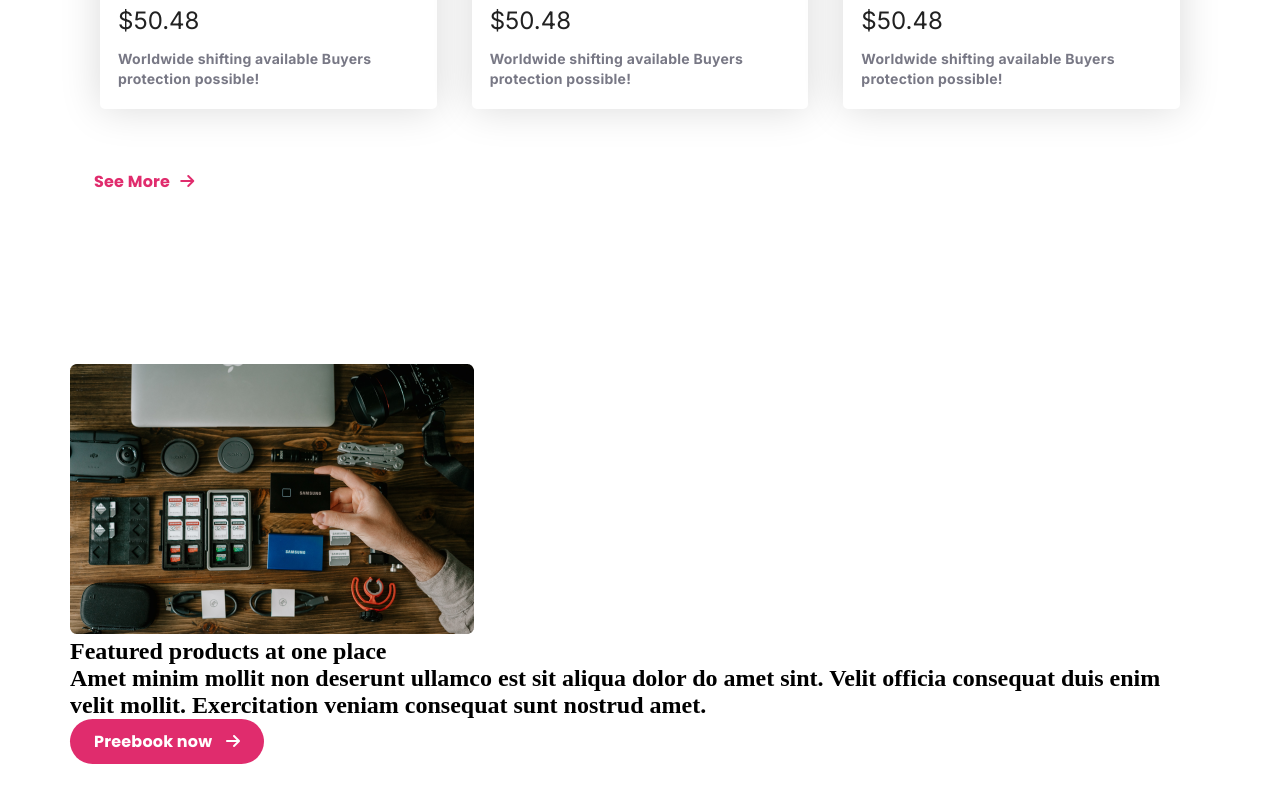
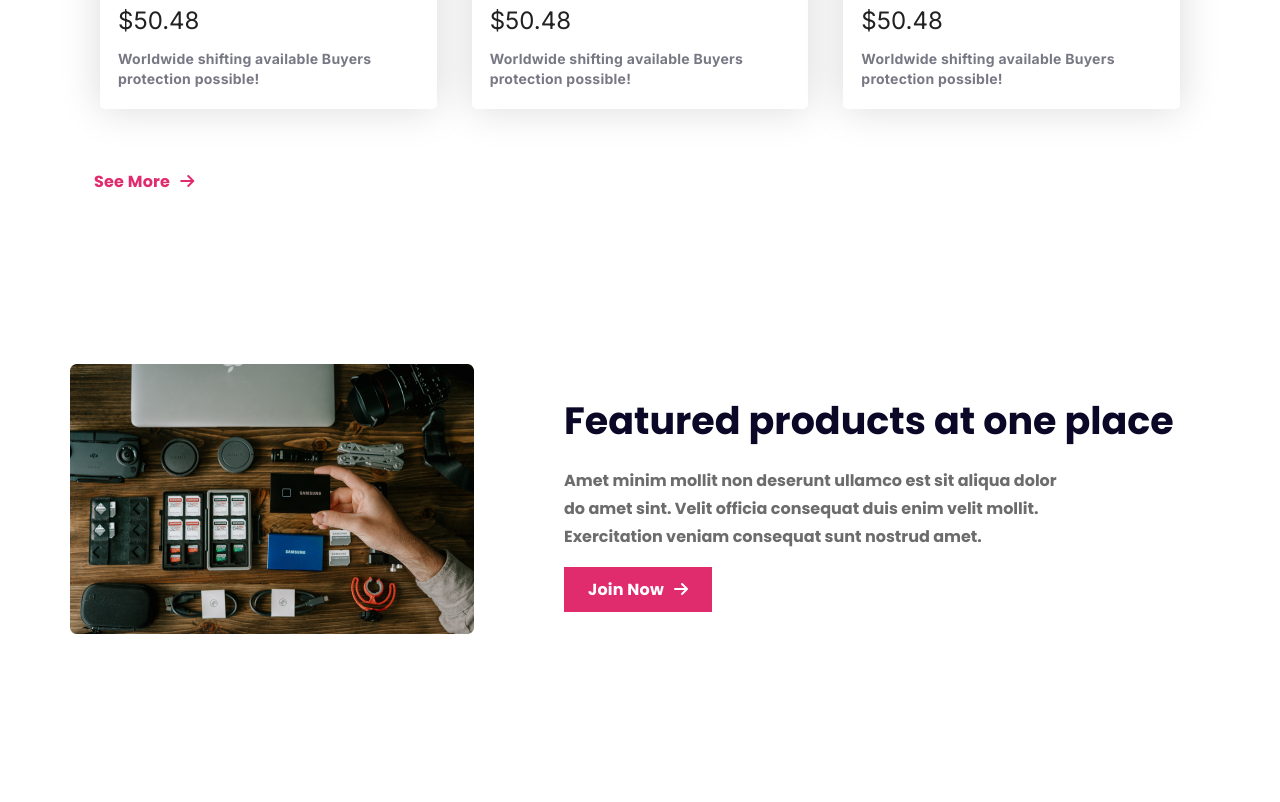
Before and after one commit to tahfeezmizan/gears-bd, a plain HTML site: page index.html in a window 1280 px wide. Shown: the part 2565-3367 px from the top of the page. After the commit the page ends 3283 px from the top, so only its background shows below. Drawn offline with Linux system fonts and the light colour scheme.

Commit message:
features section design complete

```diff
--- a/index.html
+++ b/index.html
@@ -54,7 +54,7 @@
             <div class="banner-container">
                 <div class="banner-content">
                     <h1 class="banner-title">Start your Journey as Influencer</h1>
-                    <p class="banner-decs">Lorem ipsum dolor sit amet, consectetur adipiscing elit. Sem vestibulum sed scelerisque eros. Lectus faucibus.</p>
+                    <p class="banner-des">Lorem ipsum dolor sit amet, consectetur adipiscing elit. Sem vestibulum sed scelerisque eros. Lectus faucibus.</p>
 
                     <button class="primary-btn">Preebook now <i class="fa-solid fa-arrow-right"></i></button>
                 </div>
@@ -173,9 +173,9 @@
                     </div>
 
                     <div class="feature-content">
-                        <h1 class="feature-title">Featured products at one place</p>
-                        <p class="feature-desc">Amet minim mollit non deserunt ullamco est sit aliqua dolor do amet sint. Velit officia consequat duis enim velit mollit. Exercitation veniam consequat sunt nostrud amet.</p>
-                        <button class="primary-btn">Preebook now <i class="fa-solid fa-arrow-right"></i></button>
+                        <h1 class="feature-title">Featured products at one place</h1>
+                        <p class="feature-des">Amet minim mollit non deserunt ullamco est sit aliqua dolor do amet sint. Velit officia consequat duis enim velit mollit. Exercitation veniam consequat sunt nostrud amet.</p>
+                        <button class="primary-btn feature-btn">Join Now<i class="fa-solid fa-arrow-right"></i></button>
                     </div>
                 </div>
             </div>
--- a/style.css
+++ b/style.css
@@ -20,6 +20,7 @@ font-family: 'Roboto', sans-serif;
     --Gray-50: #787885;
     --card-price-font-size: 24px;
     --card-des-font-size: 14px;
+    --primary-font-weight: 700;
 }
 
 * {
@@ -48,7 +49,7 @@ a {
 .primary-btn {
     color: #FFF;
     font-size: 16px;
-    font-weight: 700;
+    font-weight: var(--primary-font-weight);
     padding: 10px 24px;
     border-radius: 41px;
     background: #E02C6D;
@@ -85,7 +86,7 @@ a {
     color: var(--primary-color);
     font-family: var(--primary-font-family);
     font-size: 24px;
-    font-weight: 700;
+    font-weight: var(--primary-font-weight);
     text-transform: uppercase;
 }
 
@@ -121,14 +122,14 @@ ul li a svg {
 
 .banner-title {
     font-size: 52px;
-    font-weight: 700;
+    font-weight: var(--primary-font-weight);
     line-height: 70px;
     color: var(--primary-color);
     font-family: var(--primary-font-family);
     margin-bottom: 16px;
 }
 
-.banner-decs {
+.banner-des {
     font-size: 16px;
     font-weight: 600;
     color: var(--primary-color);
@@ -213,11 +214,12 @@ ul li a svg {
     margin-bottom: 5px;
 }
 
-.card-rating, .card-des {
+.card-rating,
+.card-des {
     color: var(--Gray-50);
     font-family: var(--card-des-font-family);
     font-size: var(--card-des-font-size);
-    font-weight: 700;
+    font-weight: var(--primary-font-weight);
     line-height: 143%;
     letter-spacing: 0.252px;
 }
@@ -230,3 +232,34 @@ ul li a svg {
 
 
 /* feature section style here  */
+
+
+.feature-container {
+    display: flex;
+    gap: 90px;
+    align-items: center;
+    justify-content: space-between;
+}
+
+.feature-title {
+    color: #0A0826;
+    font-family: var(--primary-font-family);
+    font-size: 38px;
+    font-weight: var(--primary-font-weight);
+    line-height: 60px;
+    margin-bottom: 16px;
+}
+
+.feature-des {
+    color: #6C6C6C;
+    font-family: var(--primary-font-family);
+    font-size: 16px;
+    font-weight: var(--primary-font-weight);
+    line-height: 28px;
+    margin-bottom: 16px;
+    padding-right: 9rem;
+}
+
+.feature-btn{
+    border-radius: 0;
+}
```
